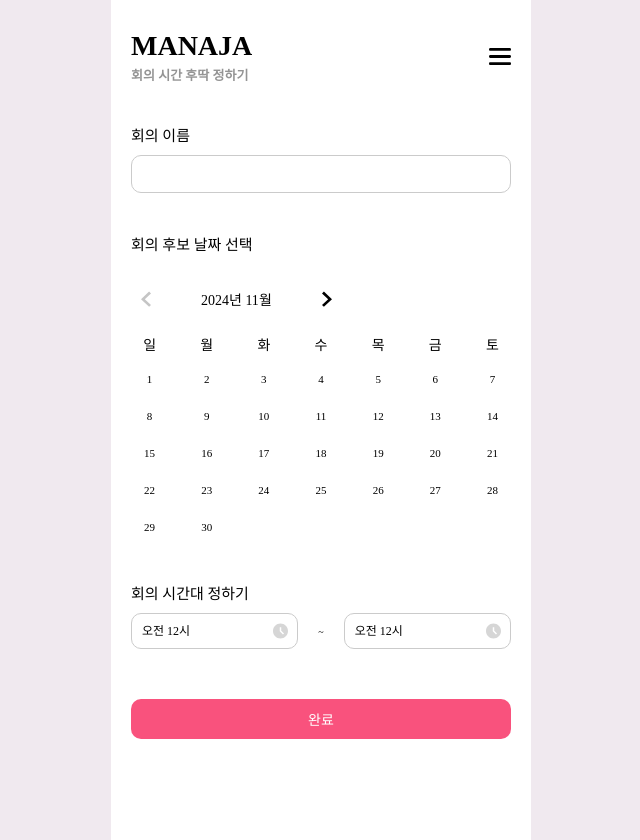
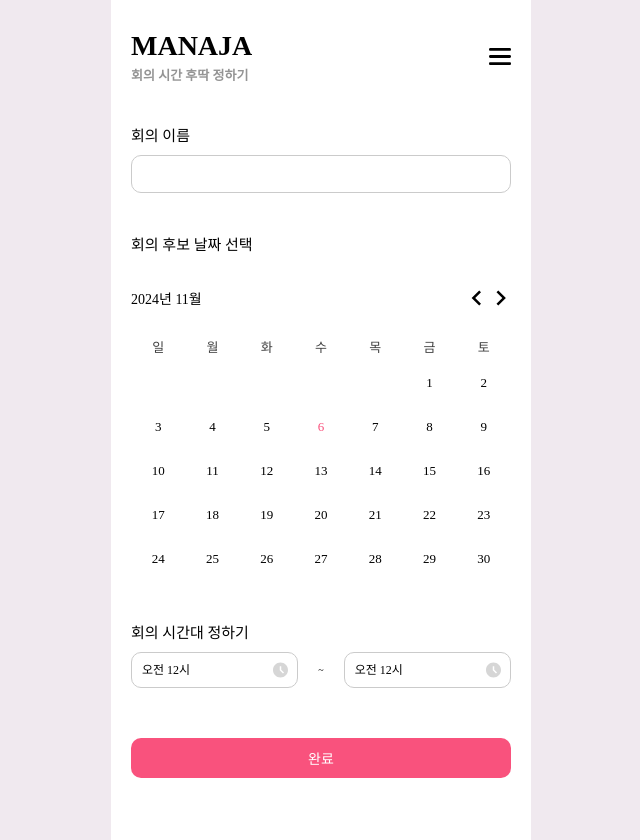
Before and after one commit to kimtaejin3/manaja, a React (Create React App) app: page / in a window 1280 px wide. Shown: the whole page, without its empty margins (319-959 px from the left). Built offline with nearby package versions, Linux system fonts and the light colour scheme.

Commit message:
feat: react-day-picker커스텀 및 렌더링

```diff
--- a/src/components/fields/MeetingDaysField.jsx
+++ b/src/components/fields/MeetingDaysField.jsx
@@ -1,14 +1,94 @@
-import Calendar from "../shared/Calendar";
+import React, { useState } from "react";
+
+import { DayPicker } from "react-day-picker";
+import { ko } from "date-fns/locale";
+
 import Field from "./Field";
 
 import styles from "./MeetingDaysField.module.scss";
+import "react-day-picker/style.css";
+import { format, isEqual } from "date-fns";
 
-export default function MeetingDaysField() {
+function MeetingDaysField() {
+  const [selected, setSelected] = useState();
+
+  const handleSelect = (newSelected) => {
+    // Update the selected dates
+    if (!isEqual(selected?.from, selected?.to)) {
+      if (isEqual(selected?.to, newSelected.to)) {
+        setSelected({ from: newSelected.from, to: newSelected.from });
+      } else {
+        setSelected({ from: newSelected.to, to: newSelected.to });
+      }
+      return;
+    }
+    setSelected(newSelected);
+  };
+
   return (
     <Field className={styles.container} title="회의 후보 날짜 선택">
-      <div className={styles.calendarField}>
-        <Calendar />
+      <div className={styles["wrap-calendar"]}>
+        <style>{dayPickerCustomCss}</style>
+        <DayPicker
+          mode="range"
+          locale={ko}
+          selected={selected}
+          onSelect={handleSelect}
+          formatters={{
+            formatCaption: () => format(new Date(), "yyyy년 MM월"),
+          }}
+        />
       </div>
     </Field>
   );
 }
+
+const dayPickerCustomCss = `
+  .rdp-root{
+    --rdp-accent-color: #000;
+    --rdp-today-color: #f9527d;
+    --rdp-range_start-date-background-color: #f9527d;
+    --rdp-range_end-date-background-color: #f9527d;
+    --rdp-selected-border: #f9527d;
+    --rdp-range_middle-background-color: #fce8ed;
+  }
+
+  .rdp-months {
+    max-width: initial;
+  }
+
+  .rdp-month_caption{
+    margin-bottom: 20px;
+  }
+
+  .rdp-caption_label{
+    font-size: 1.4rem;
+    font-weight: normal;
+  }
+
+  .rdp-month {
+    width: 100%;
+  }
+
+  .rdp-month_grid {
+    width: 100%;
+    row-gap: 20px;
+  }
+
+  .rdp-weekday{
+    font-size: 1.3rem;
+  }
+
+  .rdp-day {
+    font-size: 1.3rem;
+  }
+
+  .rdp-day_button {
+    display: initial;
+    height: 40px;
+    width: 40px;
+  }
+
+`;
+
+export default MeetingDaysField;
--- a/src/components/fields/MeetingDaysField.module.scss
+++ b/src/components/fields/MeetingDaysField.module.scss
@@ -10,7 +10,7 @@
     @include subText-small;
   }
 
-  .calendarField {
+  .wrap-calendar {
     margin-top: 30px;
   }
 }
--- a/src/components/fields/MeetingNameField.jsx
+++ b/src/components/fields/MeetingNameField.jsx
@@ -2,10 +2,14 @@ import Field from "./Field";
 
 import styles from "./MeetingNameField.module.scss";
 
-export default function MeetingNameField() {
+export default function MeetingNameField({ name, onChangeName }) {
   return (
     <Field title="회의 이름" className={styles.container}>
-      <input type="text" />
+      <input
+        type="text"
+        value={name}
+        onChange={(e) => onChangeName(e.target.value)}
+      />
     </Field>
   );
 }
--- a/src/pages/MainPage.jsx
+++ b/src/pages/MainPage.jsx
@@ -5,12 +5,17 @@ import MeetingTimeField from "../components/fields/MeetingTimeField";
 import MainHeader from "../components/headers/MainHeader";
 
 import styles from "./MainPage.module.scss";
+import { useState } from "react";
 
 export default function MainPage() {
+  const [name, setName] = useState("");
   return (
     <div className={styles.container}>
       <MainHeader />
-      <MeetingNameField />
+      <MeetingNameField
+        name={name}
+        onChangeName={(newName) => setName(newName)}
+      />
       <MeetingDaysField />
       <MeetingTimeField />
       <Button className={styles.button}>완료</Button>
```
